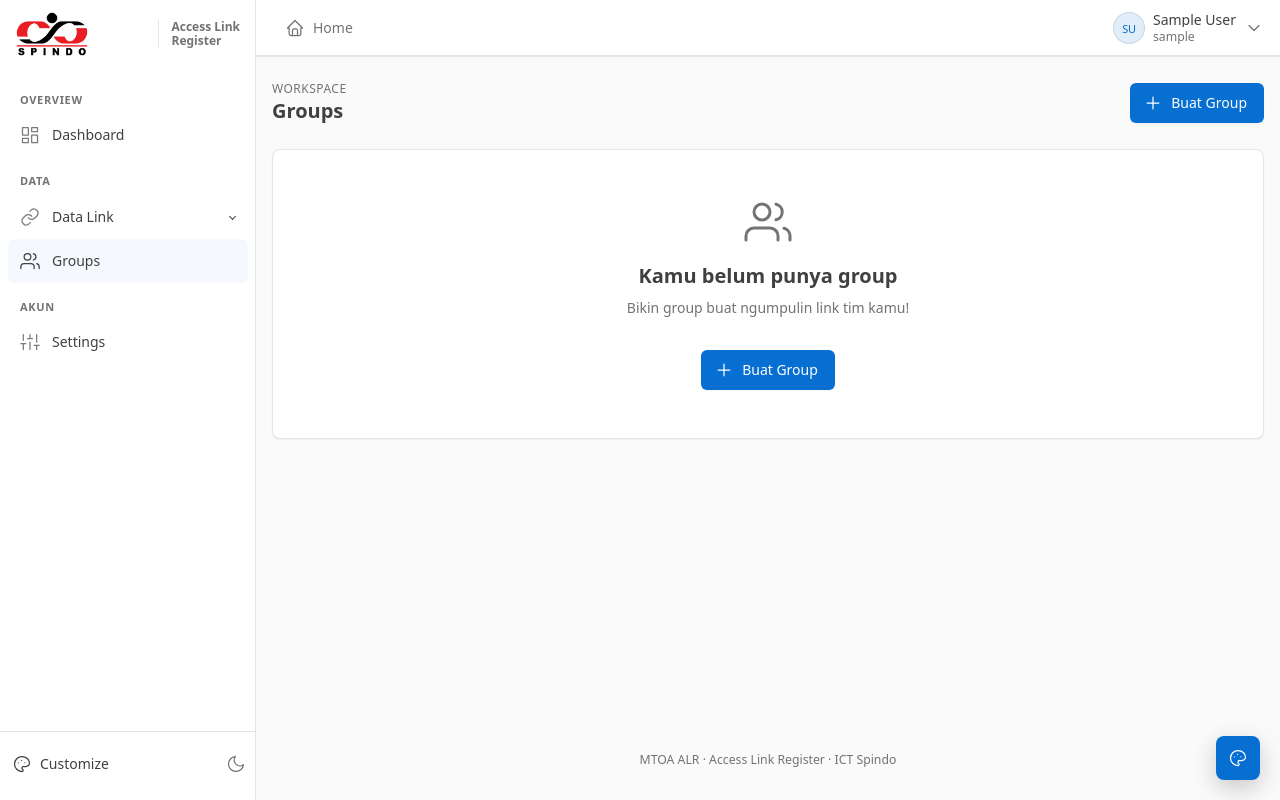
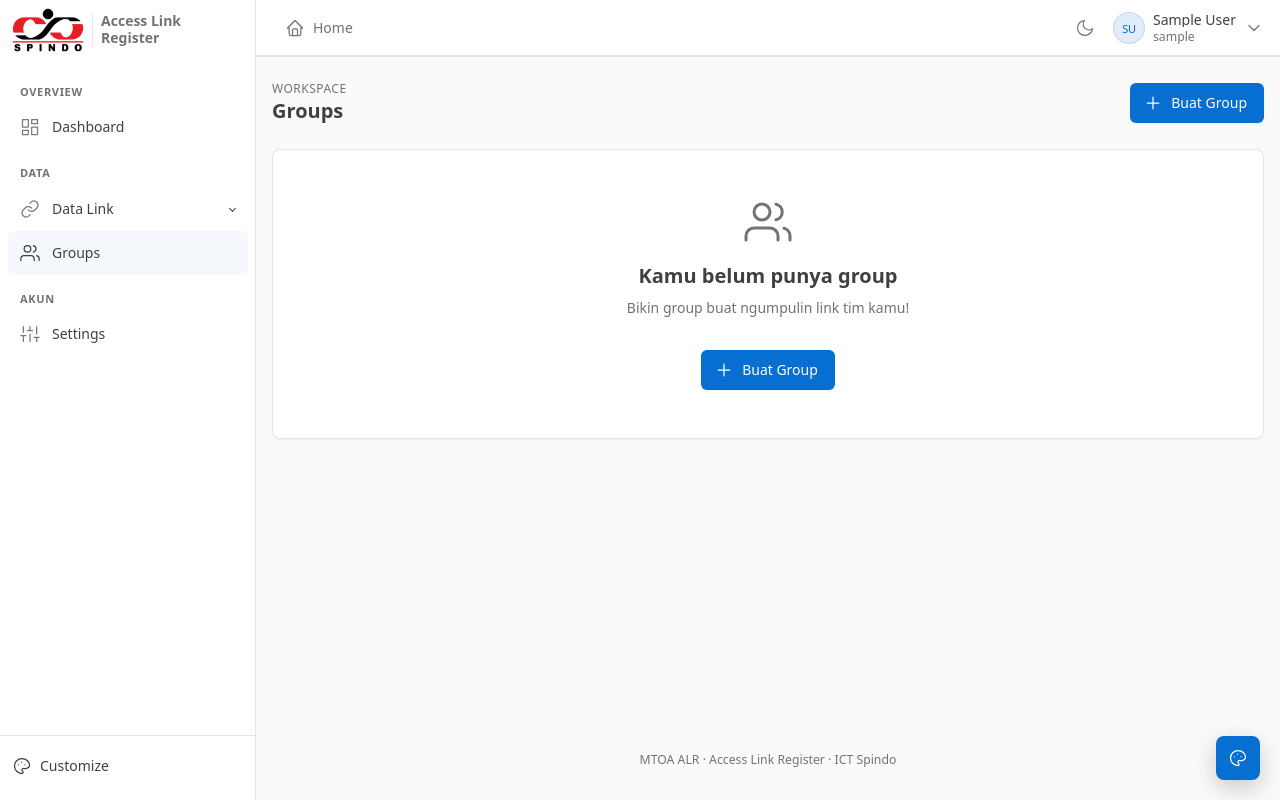
Before and after one commit to Masbismaa/mtoa_alr, a Flask app: page /groups/ in a window 1280 px wide. Run offline with Flask 3, Linux system fonts and the light colour scheme; the visitor is signed in with stand-in values (Sample User, id 1); data comes from the database, SQL or seed files in the repository; data that the repository does not hold is empty; parts of the project's set-up code (start-up, migrations or seed data) failed here and were passed over.

Commit message:
fix : fix logo sesuaikan dengan standart guide + menambahkan change mode to topbar

```diff
--- a/app/static/css/components/brand.css
+++ b/app/static/css/components/brand.css
@@ -21,12 +21,12 @@
 .app-brand {
   display: flex;
   align-items: center;
-  gap: 0.75rem;
+  gap: 0.5rem;
 }
 
 .app-brand-text {
-  padding-left: 0.75rem;
-  font-size: 0.75rem;
+  padding-left: 0.5rem;
+  font-size: 0.875rem;
   font-weight: 600;
   line-height: 1.2;
   text-align: left;
--- a/app/static/css/layouts/sidebar.css
+++ b/app/static/css/layouts/sidebar.css
@@ -71,7 +71,7 @@
     margin-top: auto;
   }
 
-  .app-sidebar .navbar-brand {
+  .app-sidebar.navbar-vertical .navbar-brand {
     justify-content: flex-start;
     width: 100%;
     padding: 0.5rem 0.75rem;
--- a/app/templates/components/brand_logo.html
+++ b/app/templates/components/brand_logo.html
@@ -1,3 +1,3 @@
 {# logo Spindo: versi terang & gelap, yg tampil diatur CSS sesuai mode #}
-<img src="{{ url_for('static', filename='images/spindo_logo.png') }}" class="app-brand-logo app-brand-logo-light" alt="Spindo" width="480" height="293">
-<img src="{{ url_for('static', filename='images/spindo_logo_dark.png') }}" class="app-brand-logo app-brand-logo-dark" alt="" aria-hidden="true" width="480" height="293">
+<img src="{{ url_for('static', filename='images/spindo_logo.png') }}" class="app-brand-logo app-brand-logo-light" alt="Spindo" width="480" height="290">
+<img src="{{ url_for('static', filename='images/spindo_logo_dark.png') }}" class="app-brand-logo app-brand-logo-dark" alt="" aria-hidden="true" width="480" height="290">
--- a/app/templates/components/sidebar.html
+++ b/app/templates/components/sidebar.html
@@ -54,14 +54,13 @@
         {% endfor %}
       </ul>
 
-      {# bawah sidebar: tombol Customize + profil #}
+      {# bawah sidebar: tombol Customize #}
       <div class="sidebar-footer">
         <div class="d-flex align-items-center">
           <button type="button" class="nav-link sidebar-customize flex-fill" data-bs-toggle="offcanvas" data-bs-target="#theme_customizer" aria-controls="theme_customizer">
             <span class="nav-link-icon">{{ icon("palette") }}</span>
             <span class="nav-link-title">Customize</span>
           </button>
-          <span class="d-none d-lg-inline-flex">{% include "components/theme_toggle_button.html" %}</span>
         </div>
       </div>
     </div>
--- a/app/templates/components/topbar.html
+++ b/app/templates/components/topbar.html
@@ -1,12 +1,13 @@
 {% from "components/icon.html" import icon %}
 {% from "components/user_menu.html" import user_menu with context %}
-{# navigasi atas (layar besar): tombol Home di kiri, menu user di kanan #}
+{# navigasi atas (layar besar): tombol Home di kiri, tombol tema + menu user di kanan #}
 <header class="navbar navbar-expand-md d-none d-lg-flex d-print-none app-topbar">
   <div class="container-xl">
     <a href="{{ url_for('main.home') }}" class="btn btn-ghost-secondary app-topbar-home{% if request.endpoint == 'main.home' and not request.args %} active{% endif %}">
       {{ icon("home") }} Home
     </a>
-    <div class="navbar-nav flex-row ms-auto">
+    <div class="navbar-nav flex-row align-items-center gap-2 ms-auto">
+      {% include "components/theme_toggle_button.html" %}
       {{ user_menu() }}
     </div>
   </div>
```
Also changed, not shown: app/static/images/spindo_logo_dark.png.
